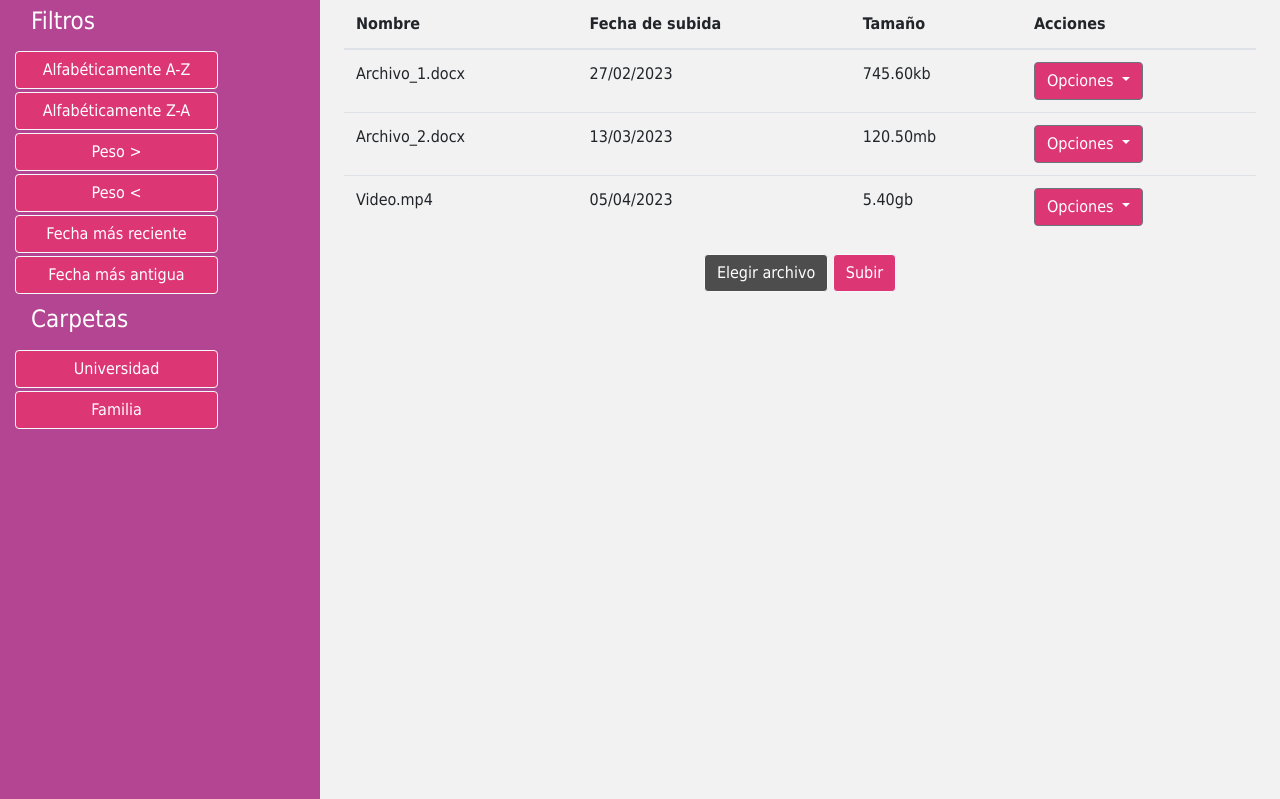
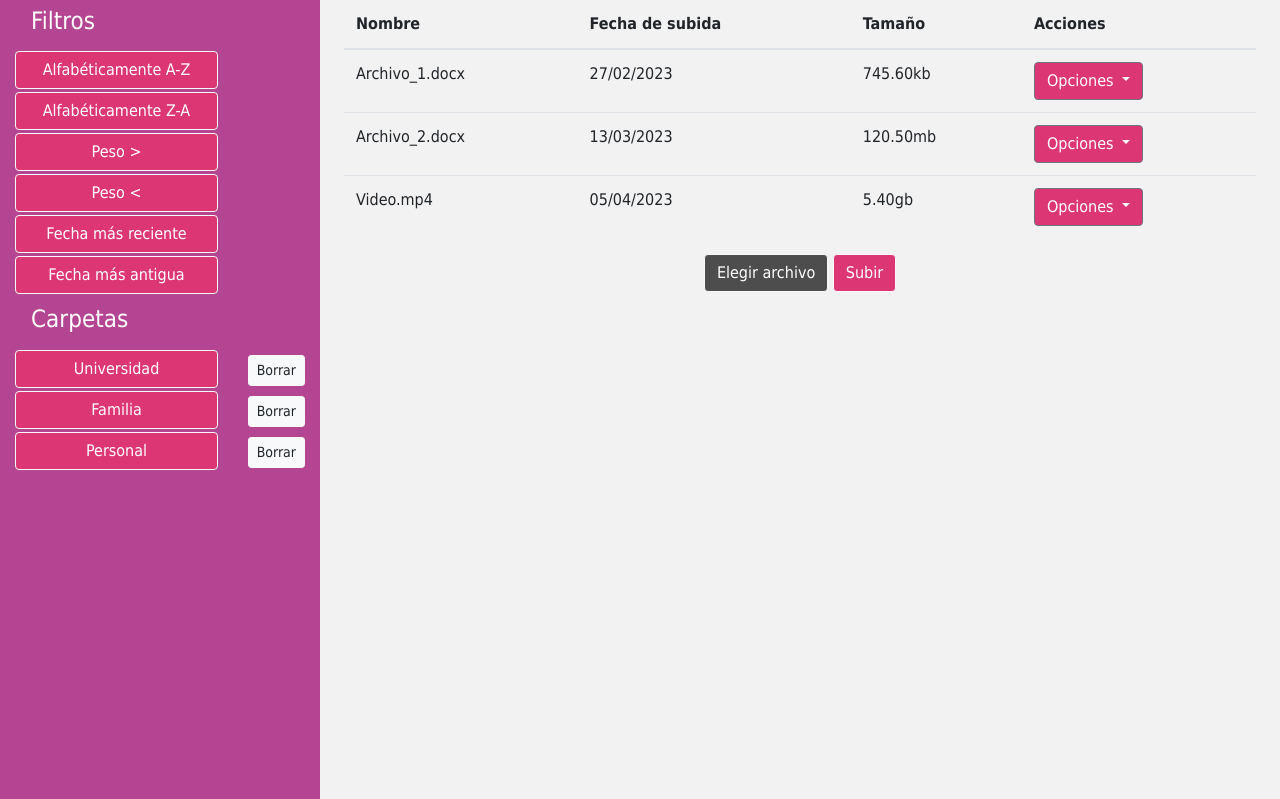
Before and after one commit to Proyecto-Boston/frontend-python, a Django app: page /manage/ in a window 1280 px wide. Shown: the part 55-854 px from the top of the page. Run offline with Django 4.2, Linux system fonts and the light colour scheme; some libraries are stand-ins or nearby versions.

Commit message:
Actualizar front para agregar borrar carpetas

```diff
--- a/web_python/app_python/static/js/adminArchivos.js
+++ b/web_python/app_python/static/js/adminArchivos.js
@@ -24,3 +24,27 @@ if (urlParams.has("upload_success")) {
     // Refrescar la página para quitar el parámetro y actualizar la lista de archivos
     window.location.href = window.location.pathname;
 }
+
+document.addEventListener("DOMContentLoaded", function() {
+    const deleteButtons = document.querySelectorAll(".delete-button");
+
+    deleteButtons.forEach(button => {
+        button.addEventListener("click", function() {
+            const directoryId = this.closest("li").querySelector(".btn-wide").getAttribute("data-directory-id");
+            // BORRAR DIRECTORIO DEL SERVIDOR AQUI
+            directories = directories.filter(directory => directory.directory_id !== parseInt(directoryId));
+            // Refresh the directory list (you can implement this)
+        });
+    });
+});
+
+document.addEventListener("DOMContentLoaded", function() {
+    const deleteButtons = document.querySelectorAll(".delete-button");
+
+    deleteButtons.forEach(button => {
+        button.addEventListener("click", function() {
+            const listItem = this.closest("li"); // Get the parent <li> element
+            listItem.remove(); // Remove the <li> element from the DOM
+        });
+    });
+});
--- a/web_python/app_python/templates/file_manager.html
+++ b/web_python/app_python/templates/file_manager.html
@@ -32,8 +32,14 @@
                         </li>
                         <li class="nav-item">
                             <h4 class="nav-link active">Carpetas</h4>
-                            <div><button class="btn btn-light btn-orange btn-wide">Universidad</button></div>
-                            <div><button class="btn btn-light btn-orange btn-wide">Familia</button></div>
+                            {% for directory in directories %}
+                            <li>
+                                <div class="d-flex justify-content-between align-items-center">
+                                    <button class="btn btn-light btn-orange btn-wide" data-directory-id="{{ directory.directory_id }}">{{ directory.name }}</button>
+                                    <button class="btn btn-light btn-sm delete-button">Borrar</button>
+                                </div>
+                            </li>
+                            {% endfor %}
                         </li>
                     </ul>
                 </div>
--- a/web_python/app_python/views.py
+++ b/web_python/app_python/views.py
@@ -38,11 +38,17 @@ def signup(request):
 
 
 def filemanager(request):
-    # List de archivos (el arreglo contendrá la lista de archivos de la BD Scala)
+    # Lista de archivos (el arreglo contendrá la lista de archivos de la BD Scala)
     files = [
         {"name": "Archivo_1.docx", "date": "27/02/2023", "size": "745.60kb"},
         {"name": "Archivo_2.docx", "date": "13/03/2023", "size": "120.50mb"},
         {"name": "Video.mp4", "date": "05/04/2023", "size": "5.40gb"},
+    ]
+    # Lista de directorios (el arreglo contendrá la lista de directorios de la BD Scala)
+    directories = [
+        {"directory_id": 1, "name": "Universidad"},
+        {"directory_id": 2, "name": "Familia"},
+        {"directory_id": 3, "name": "Personal"}
     ]
 
     if request.method == 'POST':
@@ -54,4 +60,4 @@ def filemanager(request):
     else:
         print("No hay archivo")
         pass
-    return render(request, 'file_manager.html', {'files': files})
+    return render(request, 'file_manager.html', {'files': files, 'directories': directories})
--- a/web_python/web_python/urls.py
+++ b/web_python/web_python/urls.py
@@ -26,5 +26,5 @@ urlpatterns = [
     path('homepage/', bienvenida),
     path('login/', signin, name='login'),
     path('register/', signup, name='register'),
-    path('manage/', filemanager, name='manager')
+    path('manage/', filemanager, name='manager'),
 ]
```
